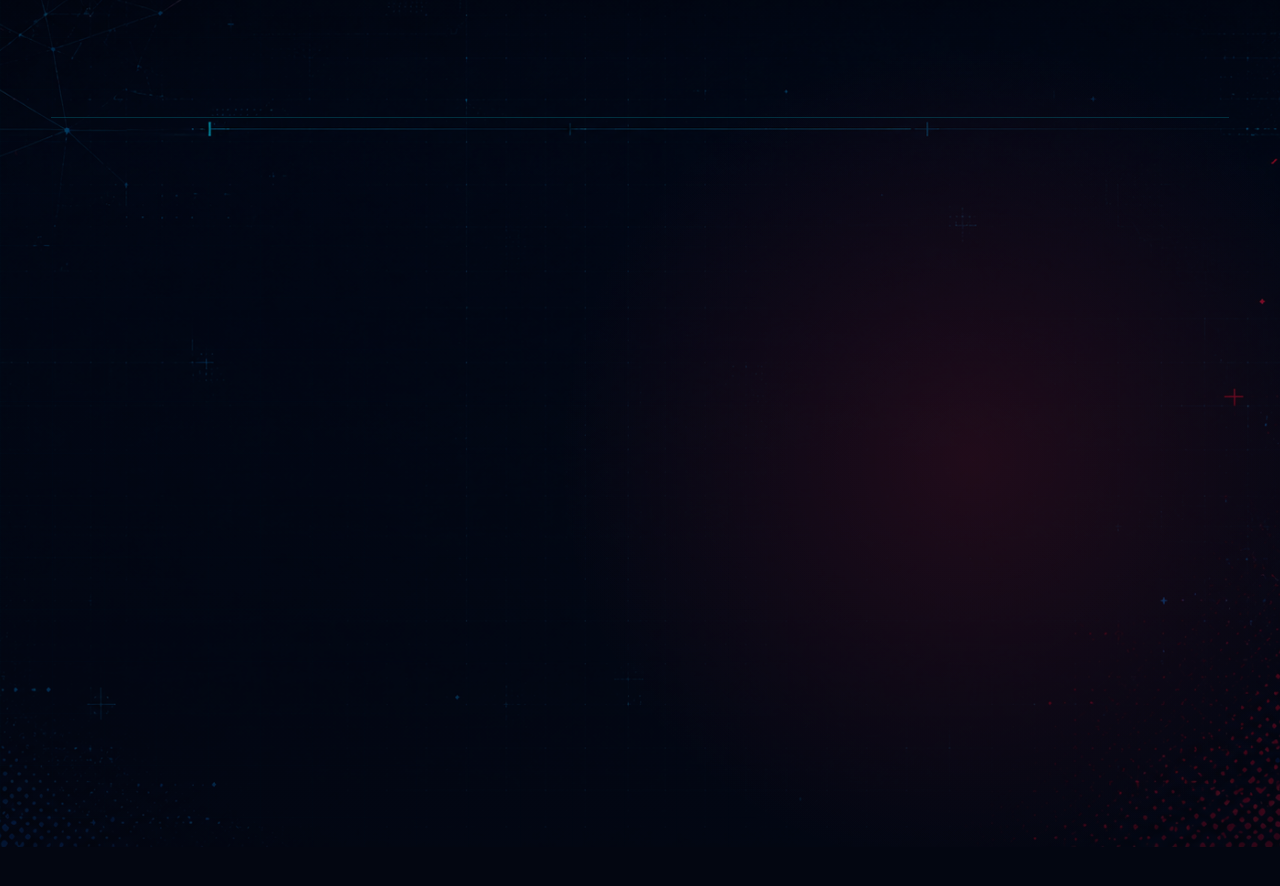
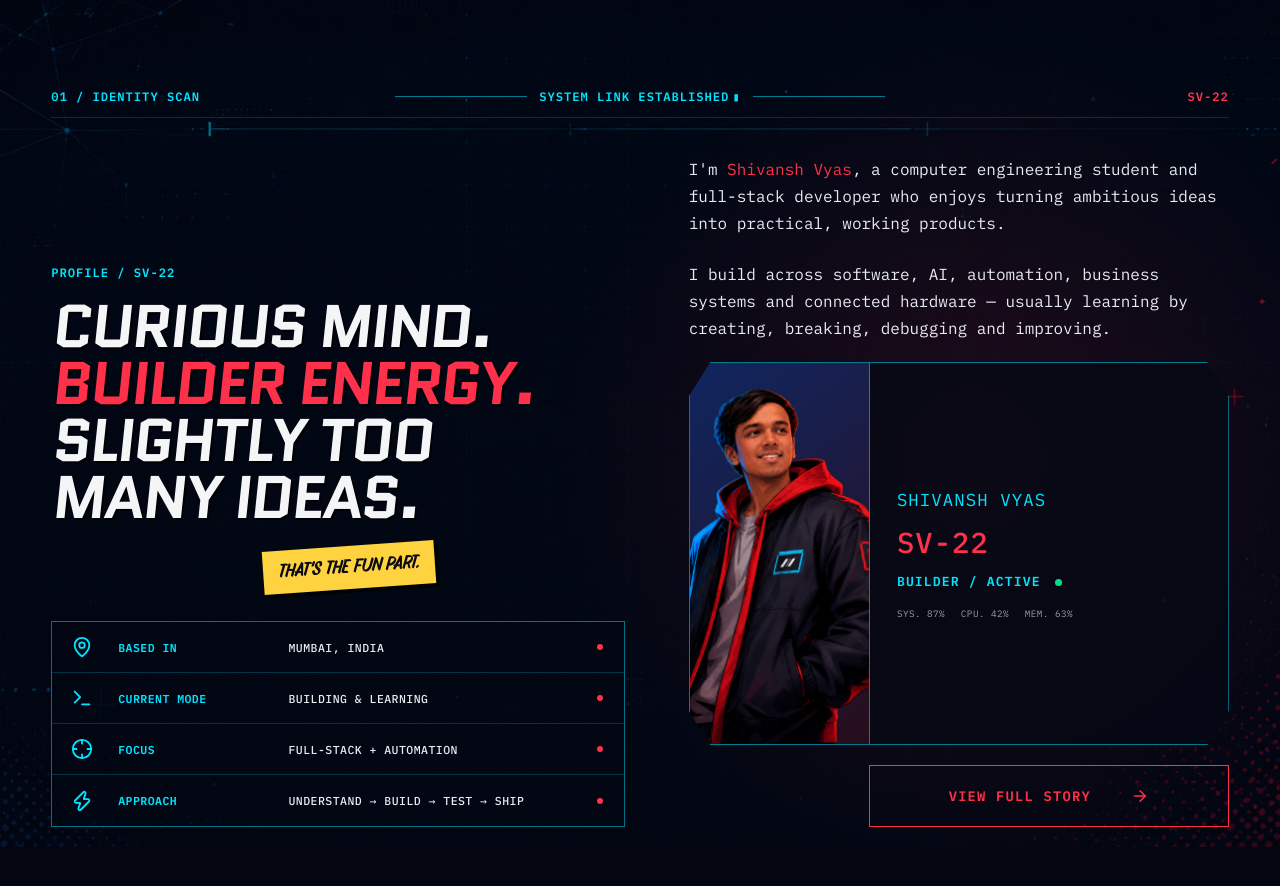
Before and after one commit to Shivansh2207/Shivansh-portfolio, a Next.js app: page / in a window 1280 px wide. Shown: the part 876-1762 px from the top of the page. Built offline with nearby package versions, Linux system fonts and the light colour scheme.

Commit message:
Latch identity scan reveal

```diff
--- a/app/globals.css
+++ b/app/globals.css
@@ -2057,7 +2057,7 @@ svg {
 }
 
 /* Identity scan */
-.identity-scan { position: relative; height: 185svh; background: #030611; }
+.identity-scan { position: relative; height: 155svh; background: #030611; }
 .identity-scan__canvas { position: sticky; top: 0; min-height: 100svh; overflow: hidden; display: flex; align-items: center; isolation: isolate; background: #030611; }
 .identity-scan__background { position: absolute; z-index: -2; inset: 0; background: linear-gradient(180deg, rgba(3, 6, 17, .35), rgba(3, 6, 17, .75)), url("/images/identity/identity-scan-background.png") center / cover no-repeat; }
 .identity-scan__background::before, .identity-scan__background::after { position: absolute; inset: 0; content: ""; }
--- a/components/home/IdentityScan.tsx
+++ b/components/home/IdentityScan.tsx
@@ -33,6 +33,7 @@ export function IdentityScan() {
   const reducedMotion = useReducedMotion();
   const [isCompact, setIsCompact] = useState(false);
   const [activated, setActivated] = useState(false);
+  const [hasCompleted, setHasCompleted] = useState(false);
   const [typedMessage, setTypedMessage] = useState("");
   const { scrollYProgress } = useScroll({
     target: sectionRef,
@@ -49,9 +50,10 @@ export function IdentityScan() {
 
   useMotionValueEvent(scrollYProgress, "change", (progress) => {
     if (progress >= 0.1) setActivated((current) => current || true);
+    if (progress >= 0.88) setHasCompleted((current) => current || true);
   });
 
-  const finalState = Boolean(reducedMotion || isCompact);
+  const finalState = Boolean(reducedMotion || isCompact || hasCompleted);
 
   useEffect(() => {
     if (!activated || finalState) return;
```
